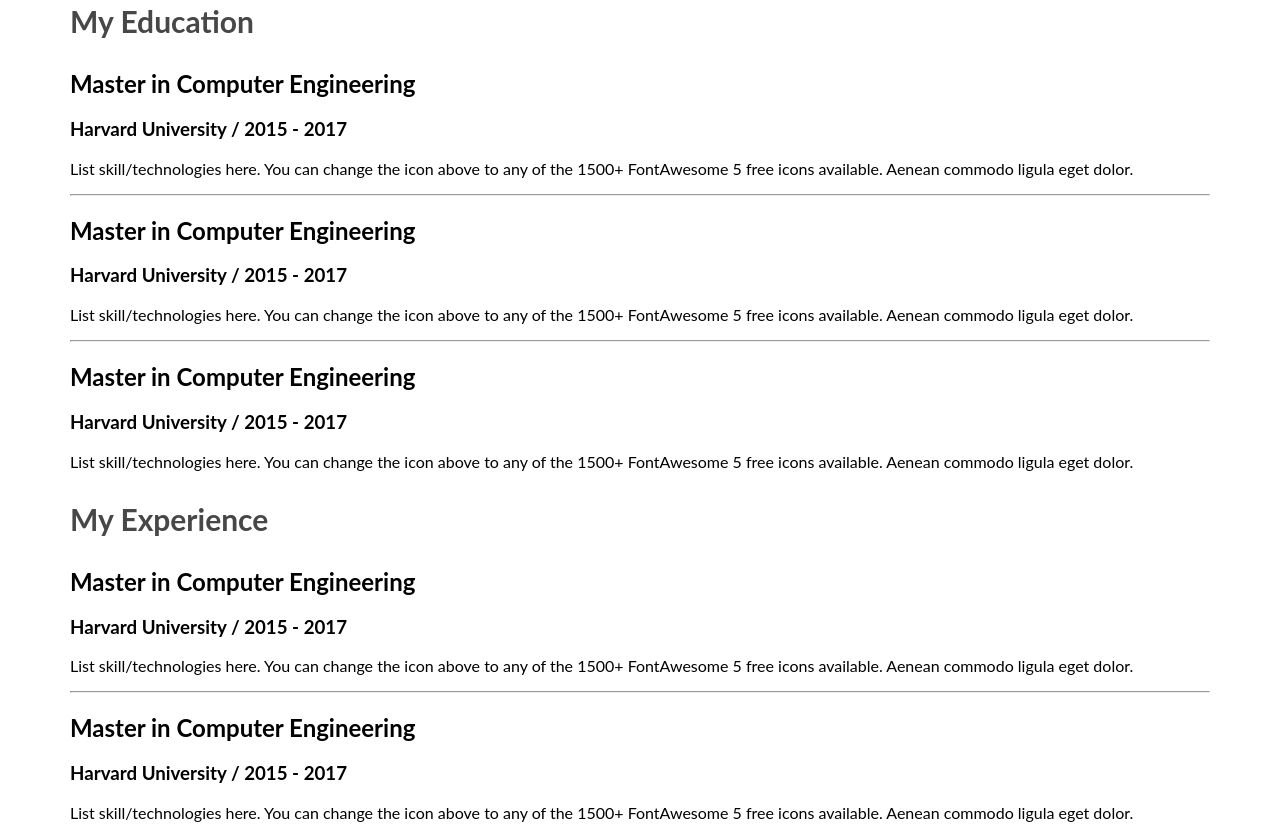
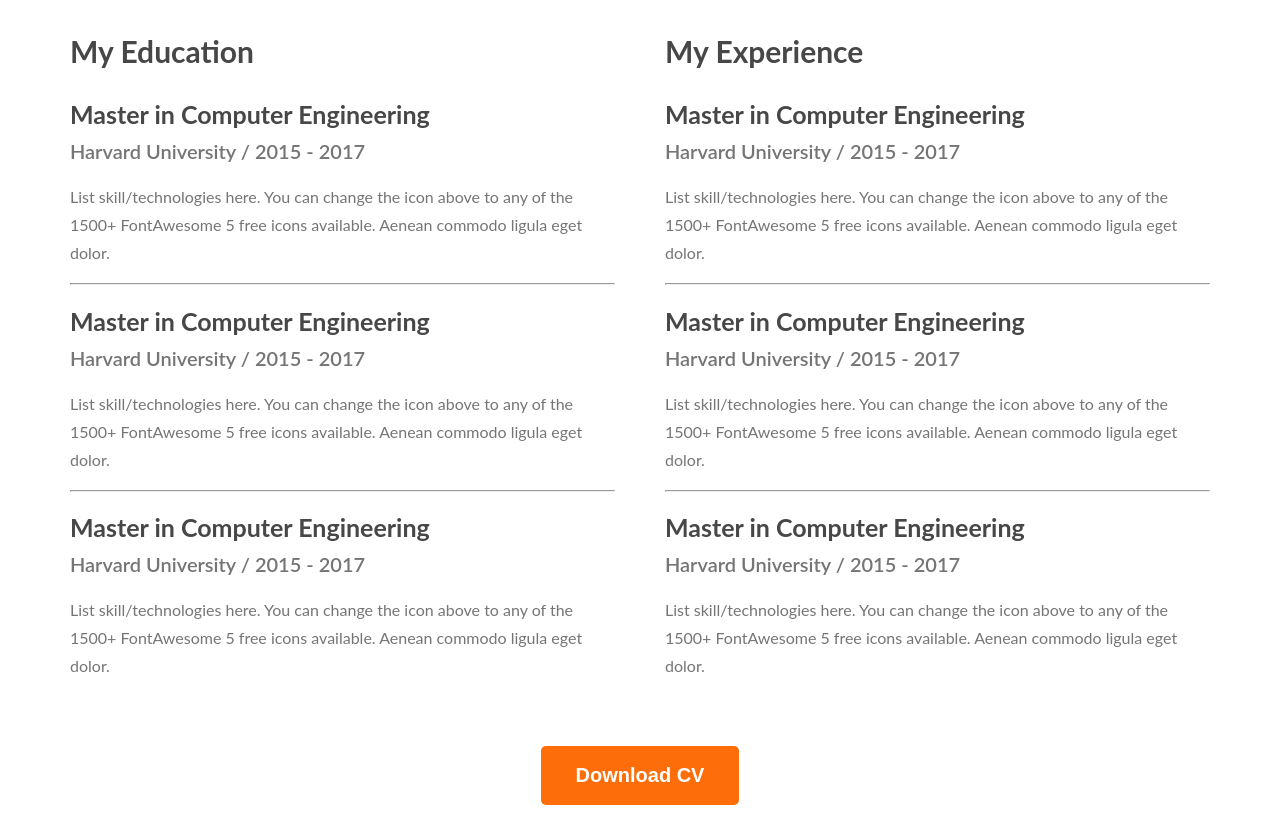
Before and after one commit to Arafat0122/developer-portfolio, a plain HTML site: page index.html in a window 1280 px wide. Shown: the part 2573-3398 px from the top of the page. Drawn offline with nearby package versions, Linux system fonts and the light colour scheme.

Commit message:
resume added all

```diff
--- a/index.html
+++ b/index.html
@@ -157,6 +157,9 @@
                     </div>
                 </div>
             </div>
+            <div class="download-cv">
+                <button class="btn-primary">Download CV</button>
+            </div>
 
         </section>
 
--- a/styles/portfolio.css
+++ b/styles/portfolio.css
@@ -164,3 +164,37 @@
     font-size: 30px;
     font-weight: 700;
 }
+
+.resume-container {
+    display: flex;
+    gap: 50px;
+}
+
+.resume-item-description {
+    color: #757575;
+    font-size: 16px;
+    font-weight: 400;
+    line-height: 28px;
+    /* 175% */
+}
+
+.resume-item-title {
+    color:  #474747;
+    font-size: 25px;
+    font-weight: 700;
+    line-height: normal;
+    margin-bottom: 10px;
+}
+
+.resume-item-institute {
+    color: #757575;
+    font-size: 20px;
+    font-weight: 600;
+    line-height: normal;
+    margin-bottom: 20px;
+    margin-top: 0;
+}
+.download-cv{
+    text-align: center;
+    margin-top: 50px;
+}
```
